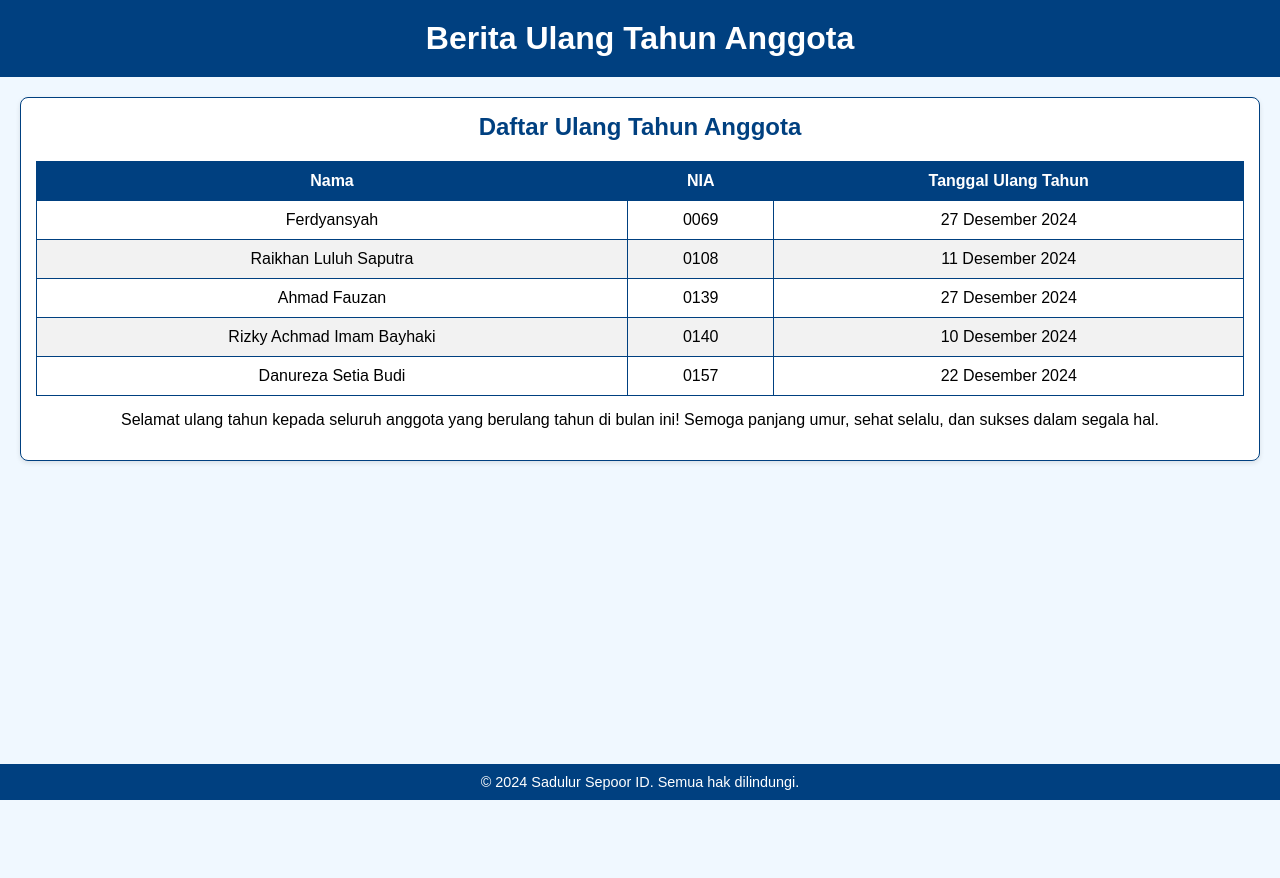
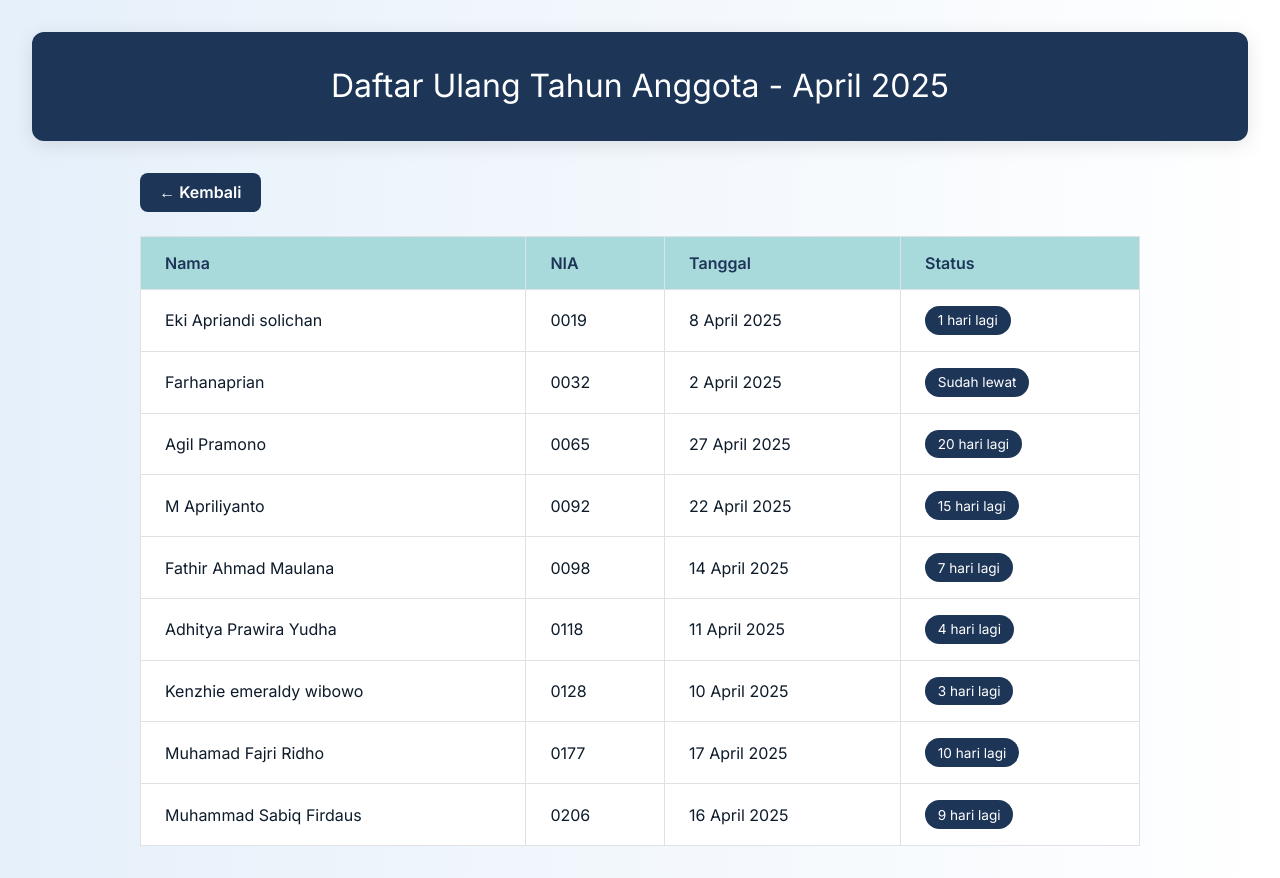
Before and after one commit to SadulurSepoorID/Sadulursepoorid, a plain HTML site: page ultah.html in a window 1280 px wide. Before the commit the page ends 800 px from the top, so only its background shows below. Drawn offline with Linux system fonts and the light colour scheme.

Commit message:
Add files via upload

```diff
--- a/style.css
+++ b/style.css
@@ -350,7 +350,7 @@ footer {
     }
     footer {
         text-align: center;
-        padding: 15px;
+        padding: 5px;
     }
 }
 
--- a/ultah.html
+++ b/ultah.html
@@ -1,137 +1,189 @@
 <!DOCTYPE html>
 <html lang="id">
 <head>
-    <meta charset="UTF-8">
-    <meta name="viewport" content="width=device-width, initial-scale=1.0">
-    <title>Berita Ulang Tahun Anggota</title>
+  <meta charset="UTF-8" />
+  <meta name="viewport" content="width=device-width, initial-scale=1.0" />
+  <title>Daftar Ulang Tahun April 2025</title>
+  <link href="https://fonts.googleapis.com/css2?family=Inter:wght@400;600&display=swap" rel="stylesheet">
   <style>
-        body {
-            font-family: Arial, sans-serif;
+    * {
+      box-sizing: border-box;
       margin: 0;
       padding: 0;
-            background-color: #f0f8ff;
+    }
+
+    body {
+      font-family: 'Inter', sans-serif;
+      background: linear-gradient(to right, #e6f0fa, #ffffff);
+      color: #0d1b2a;
+      padding: 2rem;
     }
 
     header {
-            background-color: #004080;
-            color: #ffffff;
-            padding: 20px;
+      background-color: #1d3557;
+      color: #fff;
+      padding: 2rem;
       text-align: center;
+      font-size: 2rem;
+      border-radius: 12px;
+      margin-bottom: 2rem;
+      box-shadow: 0 4px 20px rgba(0,0,0,0.1);
+      line-height: 1.4;
     }
 
-        header h1 {
-            margin: 0;
-            font-size: 2rem;
+    @media (max-width: 600px) {
+      header {
+        font-size: 1.4rem;
+        padding: 1.5rem 1rem;
+      }
     }
 
-        .container {
-            padding: 20px;
+    .back-button {
+      display: inline-block;
+      margin-bottom: 1.5rem;
+      background-color: #1d3557;
+      color: white;
+      padding: 0.6rem 1.2rem;
+      border: none;
+      border-radius: 8px;
+      text-decoration: none;
+      font-weight: 600;
+      transition: background 0.3s ease;
     }
 
-        .birthday-section {
-            background-color: #ffffff;
-            border: 1px solid #004080;
-            border-radius: 8px;
-            padding: 15px;
-            margin-bottom: 20px;
-            box-shadow: 0 2px 5px rgba(0, 0, 0, 0.1);
+    .back-button:hover {
+      background-color: #457b9d;
     }
 
-        .birthday-section h2 {
-            margin-top: 0;
-            color: #004080;
-            font-size: 1.5rem;
-            text-align: center;
+    main {
+      max-width: 1000px;
+      margin: 0 auto;
     }
 
-        .birthday-table {
+    table {
       width: 100%;
       border-collapse: collapse;
-            margin-top: 15px;
     }
 
-        .birthday-table th, .birthday-table td {
-            border: 1px solid #004080;
-            padding: 10px;
-            text-align: center;
+    th, td {
+      padding: 1rem 1.5rem;
+      background: white;
+      text-align: left;
+      border: 1px solid #dee2e6;
     }
 
-        .birthday-table th {
-            background-color: #004080;
-            color: #ffffff;
+    th {
+      background-color: #a8dadc;
+      color: #1d3557;
+      font-weight: 600;
     }
 
-        .birthday-table tr:nth-child(even) {
-            background-color: #f2f2f2;
+    tr:not(:first-child):hover td {
+      background-color: #f1faff;
     }
 
-        footer {
-            text-align: center;
-            background-color: #004080;
-            color: #ffffff;
-            padding: 10px 0;
-            position: fixed;
-            bottom: 0;
-            width: 100%;
+    .badge {
+      padding: 0.4rem 0.8rem;
+      background-color: #1d3557;
+      color: white;
+      border-radius: 20px;
+      font-size: 0.85rem;
+      white-space: normal;
+      display: inline-block;
+      max-width: 100%;
+      word-wrap: break-word;
     }
 
-        footer p {
-            margin: 0;
-            font-size: 0.9rem;
+    @media (max-width: 600px) {
+      table, thead, tbody, th, td, tr {
+        display: block;
+      }
+      thead {
+        display: none;
+      }
+      tr {
+        margin-bottom: 1rem;
+        background: white;
+        border-radius: 8px;
+        box-shadow: 0 2px 8px rgba(0, 0, 0, 0.05);
+        padding: 1rem;
+      }
+      td {
+        padding: 0.5rem 0;
+        text-align: right;
+        position: relative;
+        border: none;
+        word-wrap: break-word;
+      }
+      td::before {
+        content: attr(data-label);
+        position: absolute;
+        left: 0;
+        width: 50%;
+        padding-left: 1rem;
+        font-weight: bold;
+        text-align: left;
+      }
     }
   </style>
 </head>
 <body>
-    <header>
-        <h1>Berita Ulang Tahun Anggota</h1>
-    </header>
-    <div class="container">
-        <div class="birthday-section">
-            <h2>Daftar Ulang Tahun Anggota</h2>
-            <table class="birthday-table">
+  <header>Daftar Ulang Tahun Anggota - April 2025</header>
+  <main>
+    <a href="javascript:history.back()" class="back-button">&larr; Kembali</a>
+    <table>
       <thead>
         <tr>
           <th>Nama</th>
           <th>NIA</th>
-                        <th>Tanggal Ulang Tahun</th>
+          <th>Tanggal</th>
+          <th>Status</th>
         </tr>
       </thead>
-                <tbody>
-                    <tr>
-                        <td>Ferdyansyah</td>
-                        <td>0069</td>
-                        <td>27 Desember 2024</td>
-                    </tr>
-                    <tr>
-                        <td>Raikhan Luluh Saputra</td>
-                        <td>0108</td>
-                        <td>11 Desember 2024</td>
-                    </tr>
-                    <tr>
-                        <td>Ahmad Fauzan</td>
-                        <td>0139</td>
-                        <td>27 Desember 2024</td>
-                    </tr>
-                    <tr>
-                        <td>Rizky Achmad Imam Bayhaki</td>
-                        <td>0140</td>
-                        <td>10 Desember 2024</td>
-                    </tr>
-                    <tr>
-                        <td>Danureza Setia Budi</td>
-                        <td>0157</td>
-                        <td>22 Desember 2024</td>
-                    </tr>
-                </tbody>
+      <tbody id="birthdayTable"></tbody>
     </table>
-            <p style="text-align: center; margin-top: 15px;">
-                Selamat ulang tahun kepada seluruh anggota yang berulang tahun di bulan ini!
-                Semoga panjang umur, sehat selalu, dan sukses dalam segala hal.
-            </p>
-        </div>
-    </div>
-    <footer>
-<p>&copy; 2024 Sadulur Sepoor ID. Semua hak dilindungi.</p>
-    </footer>
+  </main>
+  <script>
+    const birthdays = [
+      { nama: "Eki Apriandi solichan", nia: "0019", tanggal: "2025-04-08" },
+      { nama: "Farhanaprian", nia: "0032", tanggal: "2025-04-2" },
+      { nama: "Agil Pramono", nia: "0065", tanggal: "2025-04-27" },
+      { nama: "M Apriliyanto", nia: "0092", tanggal: "2025-04-22" },
+      { nama: "Fathir Ahmad Maulana", nia: "0098", tanggal: "2025-04-14" },
+      { nama: "Adhitya Prawira Yudha", nia: "0118", tanggal: "2025-04-11" },
+      { nama: "Kenzhie emeraldy wibowo", nia: "0128", tanggal: "2025-04-10" },
+      { nama: "Muhamad Fajri Ridho", nia: "0177", tanggal: "2025-04-17" },
+      { nama: "Muhammad Sabiq Firdaus", nia: "0206", tanggal: "2025-04-16" }
+    ];
+
+    const tableBody = document.getElementById("birthdayTable");
+    const today = new Date();
+    today.setHours(0, 0, 0, 0);
+
+    birthdays.forEach(person => {
+      const tr = document.createElement("tr");
+      const tglUlangTahun = new Date(person.tanggal);
+      tglUlangTahun.setHours(0, 0, 0, 0);
+
+      const selisihHari = Math.ceil((tglUlangTahun - today) / (1000 * 60 * 60 * 24));
+
+      let status;
+      if (selisihHari > 0) {
+        status = `${selisihHari} hari lagi`;
+      } else if (selisihHari === 0) {
+        status = `Hari ini ulang tahun !`;
+      } else {
+        status = `Sudah lewat`;
+      }
+
+      tr.innerHTML = `
+        <td data-label="Nama">${person.nama}</td>
+        <td data-label="NIA">${person.nia}</td>
+        <td data-label="Tanggal">${tglUlangTahun.toLocaleDateString('id-ID', { day: 'numeric', month: 'long', year: 'numeric' })}</td>
+        <td data-label="Status"><span class="badge">${status}</span></td>
+      `;
+      tableBody.appendChild(tr);
+    });
+  </script>
 </body>
 </html>
```
Also changed, not shown: Perawatan CC 206.html (added, +249 -0 lines), cc206.html (+2 -2 lines), index.html (+1 -1 lines), weblogin.html (+1 -1 lines). Lines whose indentation alone changed are shown as unchanged.
